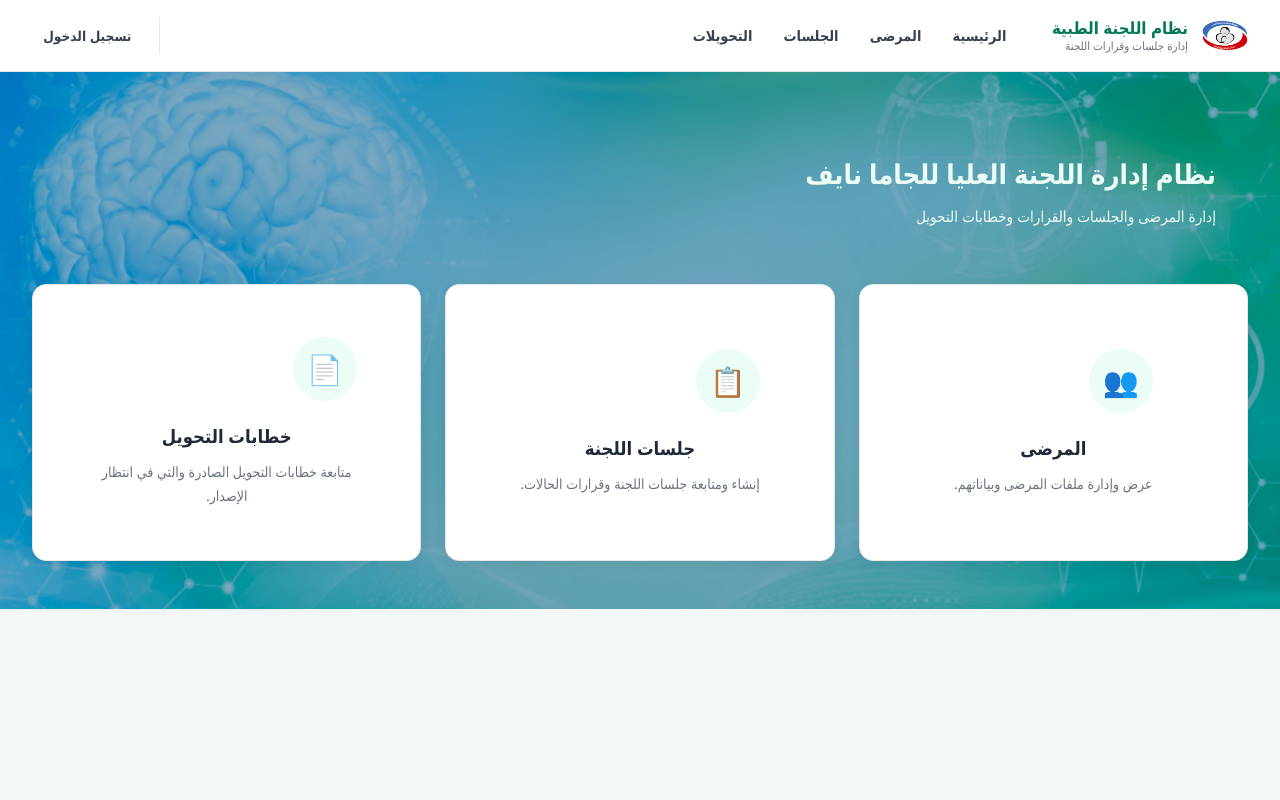
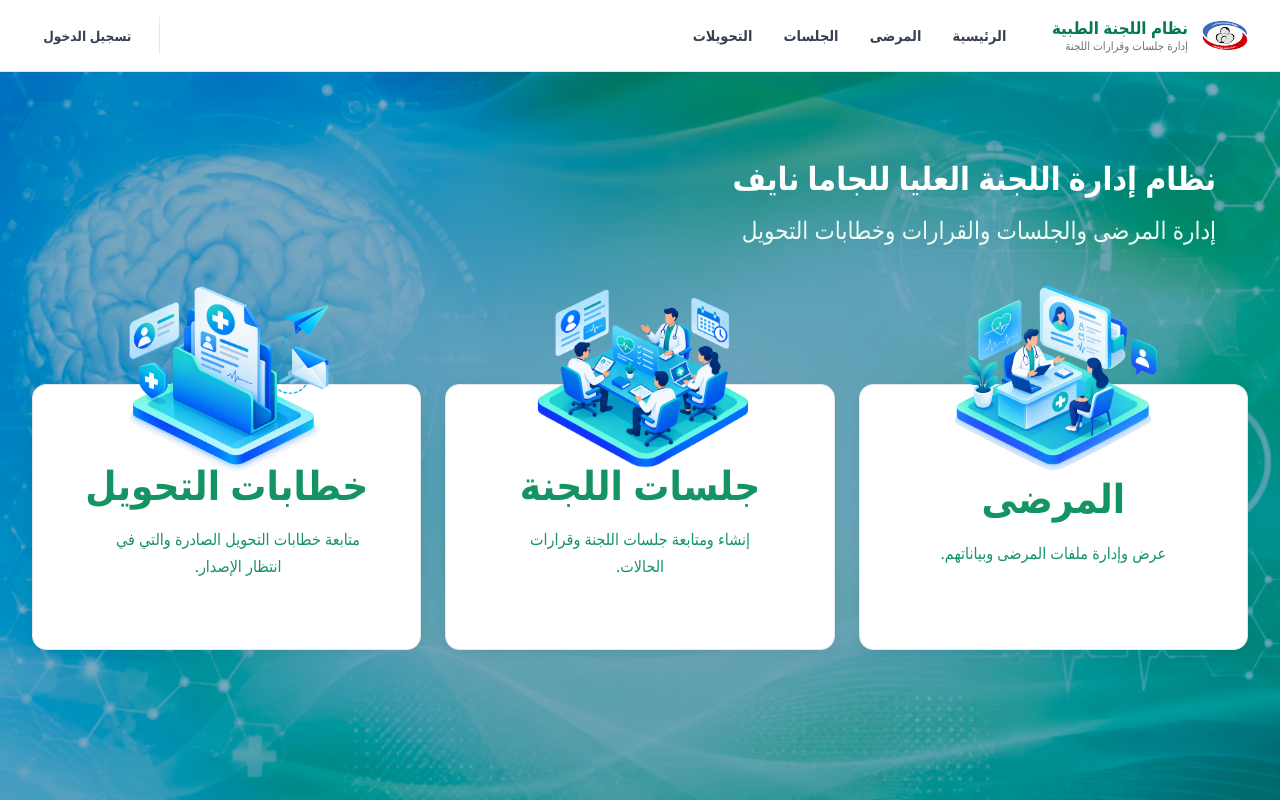
Before and after one commit to Maih-design/gama3.0, a Django app: page / in a window 1280 px wide. Run offline with Django 5.2, Linux system fonts and the light colour scheme.

Commit message:
home and referral history

```diff
--- a/committee/static/css/home.css
+++ b/committee/static/css/home.css
@@ -9,13 +9,15 @@
    ========================= */
 
 .home-page {
+    min-height: calc(100vh - 72px);
     max-width: 100%;
     margin: 0 0;
     padding: 3rem 2rem;
     background-image: url("../images/background.png");
     background-size: cover;
-    background-position: center;
+    background-position: center center;
     background-repeat: no-repeat;
+    box-sizing: border-box;
 }
 
 
@@ -28,11 +30,13 @@
 }
 
 .home-page .page-title {
+    font-size: 2rem;
     margin-bottom: 0.5rem;
-    color:#ecfdf5
+    color:white
 }
 
 .home-page .page-subtitle {
+    font-size: 1.5rem;
     margin: 0;
     color:#ecfdf5
 
@@ -51,6 +55,13 @@
     gap: 1.5rem;
 
     width: 100%;
+    margin-top: 3rem;
+}
+
+@media (min-height: 900px) {
+    .home-grid {
+        margin-top: 7rem;
+    }
 }
 
 
@@ -59,6 +70,11 @@
    ========================= */
 
 .home-card {
+    position: relative;
+
+    margin-top: 70px;
+
+    overflow: visible;
     display: flex;
 
     flex-direction: column;
@@ -69,11 +85,11 @@
 
     min-height: 230px;
 
-    padding: 2rem 1.5rem;
+    padding: 3rem 1.5rem;
 
     box-sizing: border-box;
 
-    background: #ffffff;
+    background: white;
 
     border: 1px solid #e5e7eb;
 
@@ -130,37 +146,38 @@
    Card Icon
    ========================= */
 
-.home-card__icon {
-    width: 64px;
+.home-card__image {
+    position: absolute;
 
-    height: 64px;
+    top: -110px;
+    left: 50%;
 
-    margin-bottom: 1.25rem;
+    transform: translateX(-50%);
+
+    width: 280px;
+    height: 200px;
 
     display: flex;
-
     align-items: center;
-
     justify-content: center;
 
-    border-radius: 50%;
+    z-index: 2;
+}
 
-    background: #ecfdf5;
+.home-card__image img {
+    width: 100%;
+    height: 100%;
 
-    color: #047857;
+    object-fit: contain;
 
-    font-size: 1.8rem;
+    display: block;
 
     transition:
-        transform 0.2s ease,
-        background-color 0.2s ease;
+        transform 0.25s ease;
 }
 
-
-.home-card:hover .home-card__icon {
-    transform: scale(1.06);
-
-    background: #d1fae5;
+.home-card:hover .home-card__image img {
+    transform: translateY(-5px) scale(1.03);
 }
 
 
@@ -171,11 +188,11 @@
 .home-card h2 {
     margin: 0 0 0.6rem;
 
-    font-size: 1.15rem;
+    font-size: 2.5rem;
 
     font-weight: 700;
 
-    color: #1f2937;
+    color: #149463;
 }
 
 
@@ -188,12 +205,13 @@
 
     margin: 0;
 
-    font-size: 0.88rem;
+    font-size: 1rem;
 
     line-height: 1.7;
 
-    color: #6b7280;
+    color: #149463;
 }
+
 
 
 /* =========================
@@ -224,18 +242,3 @@
     }
 
 }
-
-/* Force home cards to appear horizontally */
-.home-grid {
-    display: grid !important;
-    grid-template-columns: repeat(3, 1fr) !important;
-    gap: 1.5rem !important;
-    width: 100% !important;
-    align-items: stretch;
-}
-
-.home-card {
-    display: flex !important;
-    width: 100% !important;
-    box-sizing: border-box;
-}
--- a/committee/templates/home.html
+++ b/committee/templates/home.html
@@ -45,15 +45,18 @@
             >
                 <div class="card-body">
 
-                    <div class="home-card__icon">
-                        👥
+                    <div class="home-card__image">
+                        <img
+                            src="{% static 'images/pts_icon.png' %}"
+                            alt="المرضى"
+                        >
                     </div>
 
-                    <h2 class="card-title">
+                    <h2 class="home-card-title">
                         المرضى
                     </h2>
 
-                    <p class="card-subtitle">
+                    <p class="home-card-subtitle">
                         عرض وإدارة ملفات المرضى وبياناتهم.
                     </p>
 
@@ -67,15 +70,18 @@
             >
                 <div class="card-body">
 
-                    <div class="home-card__icon">
-                        📋
+                    <div class="home-card__image">
+                        <img
+                            src="{% static 'images/session_icon.png' %}"
+                            alt="المرضى"
+                        >
                     </div>
 
-                    <h2 class="card-title">
+                    <h2 class="home-card-title">
                         جلسات اللجنة
                     </h2>
 
-                    <p class="card-subtitle">
+                    <p class="home-card-subtitle">
                         إنشاء ومتابعة جلسات اللجنة وقرارات الحالات.
                     </p>
 
@@ -89,15 +95,18 @@
             >
                 <div class="card-body">
 
-                    <div class="home-card__icon">
-                        📄
+                    <div class="home-card__image">
+                        <img
+                            src="{% static 'images/referral_icon.png' %}"
+                            alt="المرضى"
+                        >
                     </div>
 
-                    <h2 class="card-title">
+                    <h2 class="home-card-title">
                         خطابات التحويل
                     </h2>
 
-                    <p class="card-subtitle">
+                    <p class="home-card-subtitle">
                         متابعة خطابات التحويل الصادرة والتي في انتظار الإصدار.
                     </p>
 
--- a/committee/views.py
+++ b/committee/views.py
@@ -668,3 +668,24 @@ def session_complete(request, pk):
         "session_detail",
         pk=session.pk
     )
+
+@login_required
+def referrals_history(request):
+
+    referrals = (
+        Referral.objects
+        .select_related(
+            "committee_case__patient",
+            "committee_case__committee_session",
+            "committee_case__recommendation__procedure",
+        )
+        .order_by("-created_at")
+    )
+
+    return render(
+        request,
+        "referrals/pending_referrals.html",
+        {
+            "referrals": referrals,
+        }
+    )
--- a/config/settings.py
+++ b/config/settings.py
@@ -123,3 +123,4 @@ STATIC_URL = 'static/'
 DEFAULT_AUTO_FIELD = 'django.db.models.BigAutoField'
 
 LOGOUT_REDIRECT_URL = "login"
+LOGIN_REDIRECT_URL = "home"
```
Also changed, not shown: committee/templates/referrals/pending_referrals.html (+148 -0 lines), committee/static/images/pts_icon.png (added), committee/static/images/referral_icon.png (added), committee/static/images/session_icon.png (added).
